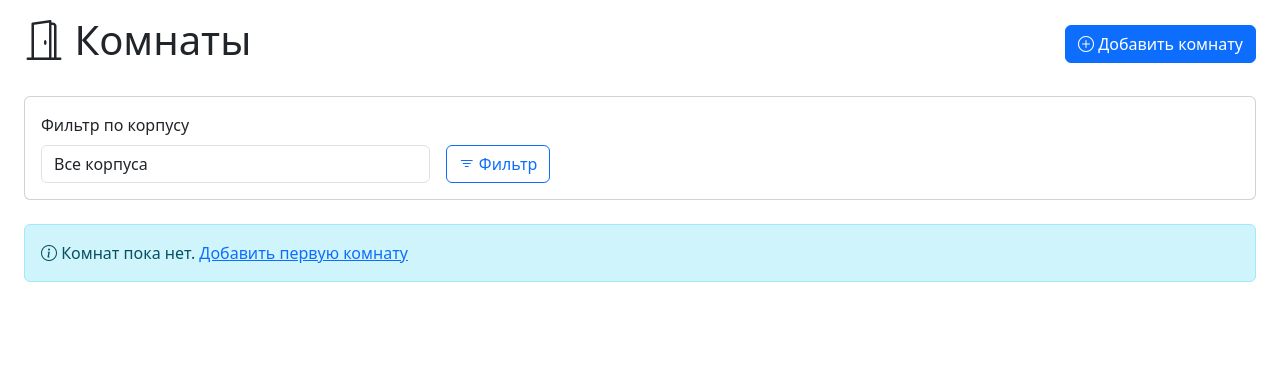
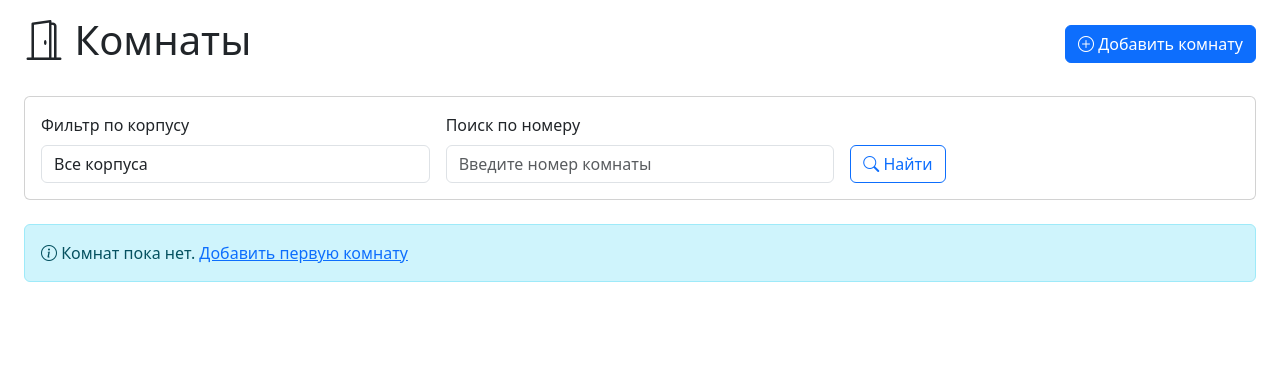
Before and after one commit to KapKapkin/automatisation, a Django app: page /rooms/ in a window 1280 px wide. Shown: the part 56-438 px from the top of the page. Run offline with Django 5.2, Linux system fonts and the light colour scheme; data that the repository does not hold is empty.

Commit message:
feat: add room search by number

```diff
--- a/rooms/templates/rooms/room_list.html
+++ b/rooms/templates/rooms/room_list.html
@@ -24,9 +24,13 @@
                     {% endfor %}
                 </select>
             </div>
+            <div class="col-md-4">
+                <label for="search" class="form-label">Поиск по номеру</label>
+                <input type="text" name="search" id="search" class="form-control" placeholder="Введите номер комнаты" value="{{ search_query }}">
+            </div>
             <div class="col-md-2">
                 <button type="submit" class="btn btn-outline-primary">
-                    <i class="bi bi-filter"></i> Фильтр
+                    <i class="bi bi-search"></i> Найти
                 </button>
             </div>
         </form>
--- a/rooms/views.py
+++ b/rooms/views.py
@@ -66,12 +66,16 @@ class RoomListView(ListView):
         building_id = self.request.GET.get('building')
         if building_id:
             queryset = queryset.filter(building_id=building_id)
+        search = self.request.GET.get('search', '').strip()
+        if search:
+            queryset = queryset.filter(number__icontains=search)
         return queryset
 
     def get_context_data(self, **kwargs):
         context = super().get_context_data(**kwargs)
         context['buildings'] = Building.objects.all()
         context['selected_building'] = self.request.GET.get('building', '')
+        context['search_query'] = self.request.GET.get('search', '')
         return context
 
 
```
Also changed, not shown: 1 other file.
